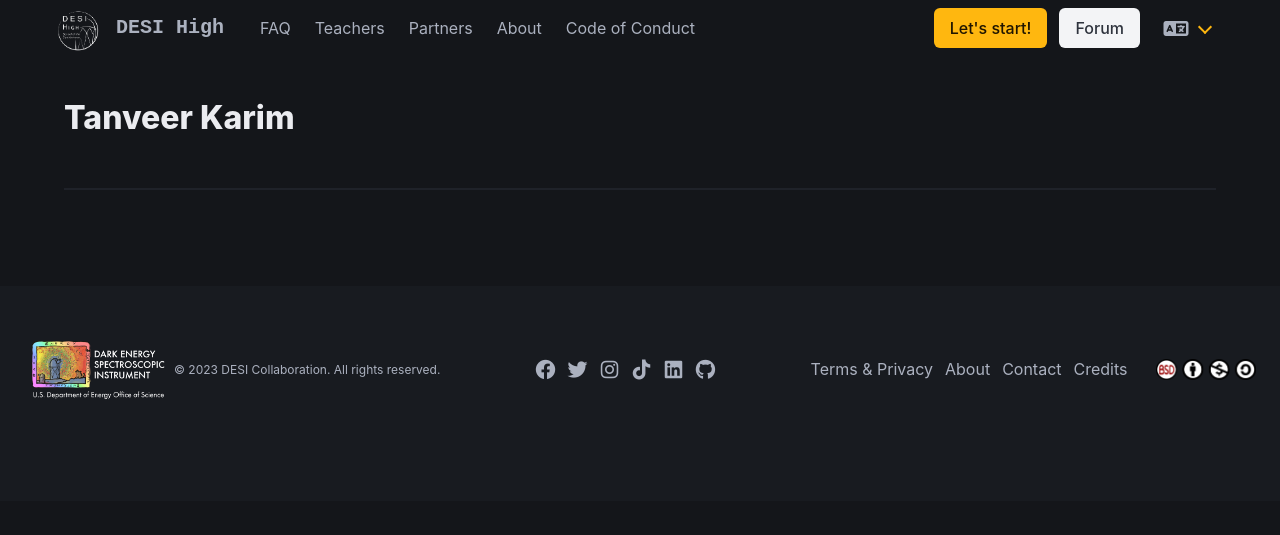
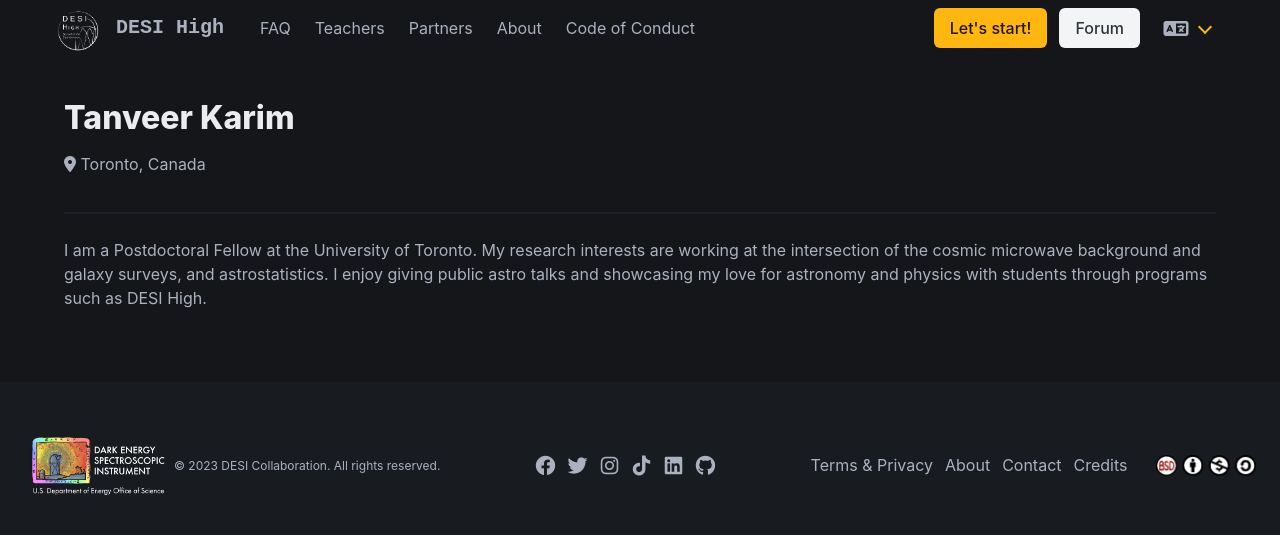
Before and after one commit to DESIHIGH/desihigh.github.io, a Jekyll site: the page built from _team/tanveer_karim.md, in a window 1280 px wide. Shown: the top 535 px of the page. Built offline with Jekyll 4.4.1, drawn with Linux system fonts in a browser that asks for light colours.

Commit message:
Add tanveer bio

```diff
--- a/_team/tanveer_karim.md
+++ b/_team/tanveer_karim.md
@@ -1,4 +1,6 @@
 ---
 name: Tanveer Karim
+location: Toronto, Canada
 tags: active
 ---
+I am a Postdoctoral Fellow at the University of Toronto. My research interests are working at the intersection of the cosmic microwave background and galaxy surveys, and astrostatistics. I enjoy giving public astro talks and showcasing my love for astronomy and physics with students through programs such as DESI High.
```
